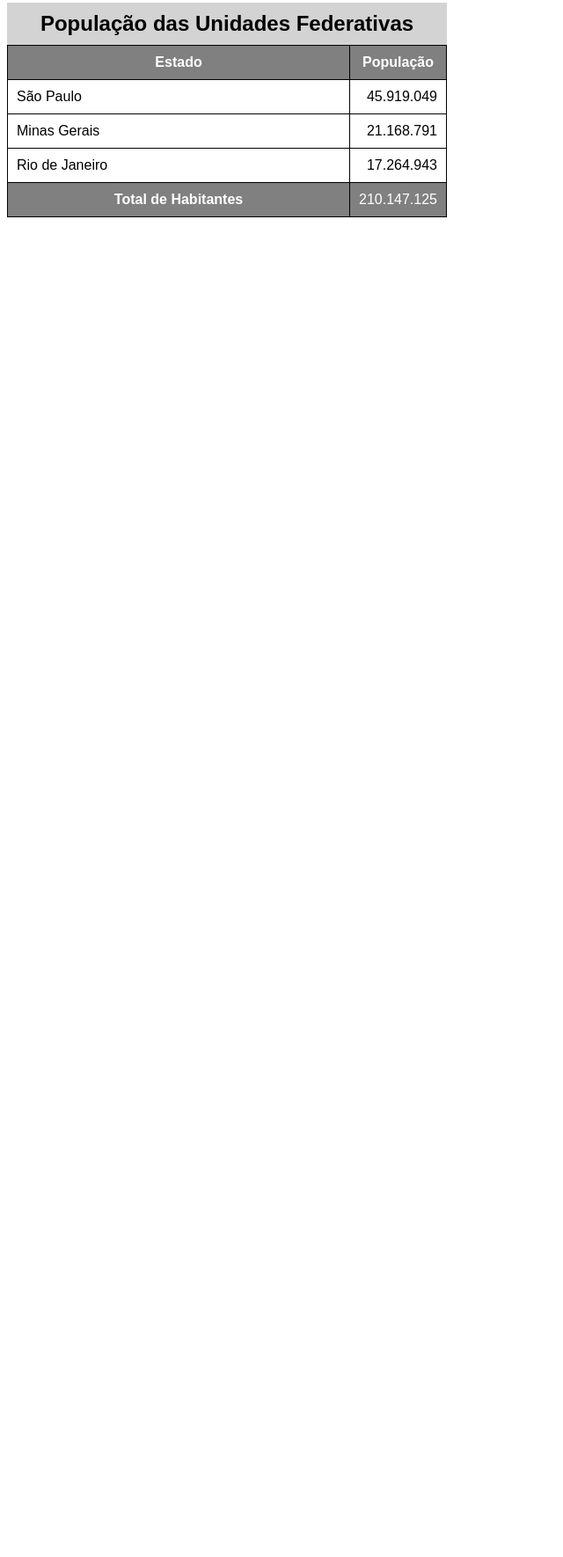
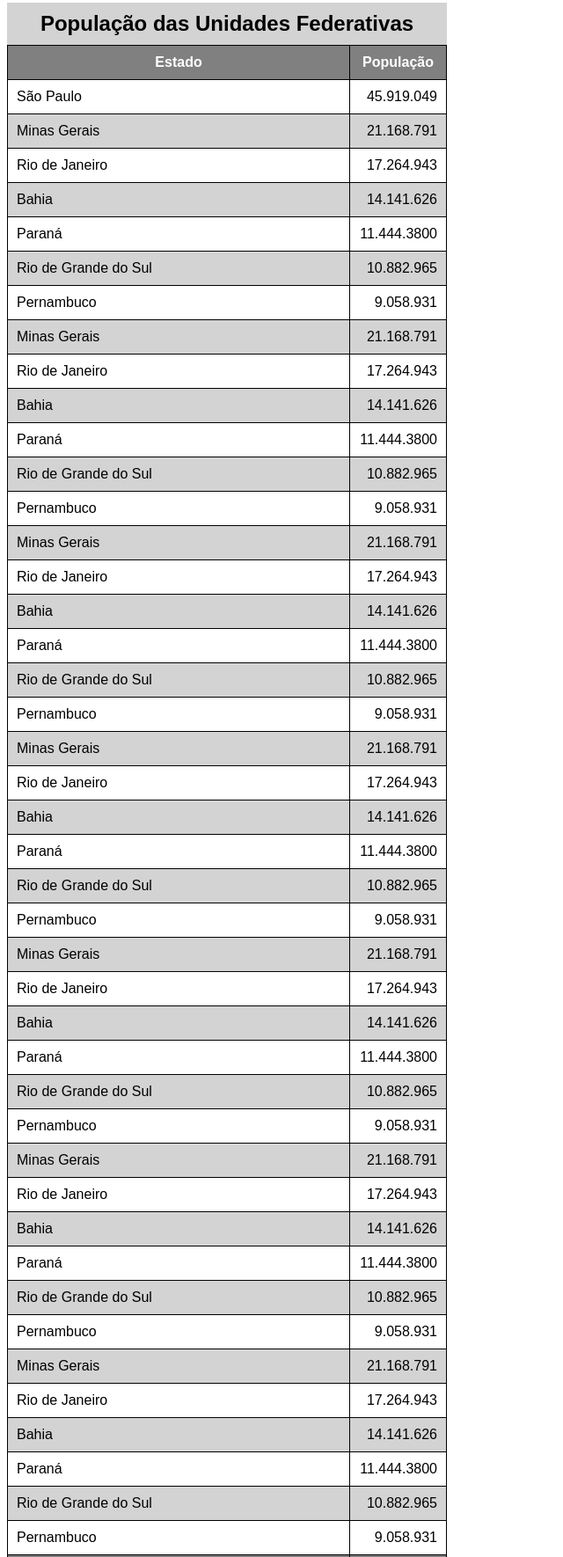
Before and after one commit to DiegoMacielDC/html-css, a plain HTML site: page exercicios/ex23/tabela02.html in a window 1280 px wide. Shown: the part 77-1847 px from the top of the page at 88% size, without its empty margins (0-640 px from the left). Before the commit the page ends 800 px from the top, so only its background shows below. Drawn offline with Linux system fonts and the light colour scheme.

Commit message:
update ex23 tabela02, 03 e 04

```diff
--- a/exercicios/ex23/tabela02.html
+++ b/exercicios/ex23/tabela02.html
@@ -12,6 +12,7 @@
         table{
             width: 500px;
             border-collapse: collapse;
+            position: relative;
         }
 
         td, th{
@@ -28,12 +29,28 @@
 
         thead{
             background-color: gray;
-            color: white
+            color: white;
+
         }
 
         tfoot{
             background-color: gray;
             color: white;
+        }
+
+        thead > tr > th{
+            position: sticky;
+            top: -1px;
+            background-color: gray;
+
+        }
+
+        tbody > tr:nth-child(odd){/*Pode usar 2n que siguinifica de 2 em 2 linhas ou odd impar ou even par*/
+            background-color: white;
+        }
+
+        tbody > tr:nth-child(even){/*Pode usar 2n que siguinifica de 2 em 2 linhas ou odd impar ou even par*/
+            background-color: lightgray;
         }
 
         td.num{
@@ -77,6 +94,160 @@
                 <td>Rio de Janeiro</td>
                 <td class="num">17.264.943</td>
             </tr>
+            <tr>
+                <td>Bahia</td>
+                <td class="num">14.141.626</td>
+            </tr>
+            <tr>
+                <td>Paraná</td>
+                <td class="num">11.444.3800</td>
+            </tr>
+            <tr>
+                <td>Rio de Grande do Sul</td>
+                <td class="num">10.882.965</td>
+            </tr>
+            <tr>
+                <td>Pernambuco</td>
+                <td class="num">9.058.931</td>
+            </tr>
+            <td>Minas Gerais</td>
+            <td class="num">21.168.791</td>
+        </tr>
+        <tr>
+            <td>Rio de Janeiro</td>
+            <td class="num">17.264.943</td>
+        </tr>
+        <tr>
+            <td>Bahia</td>
+            <td class="num">14.141.626</td>
+        </tr>
+        <tr>
+            <td>Paraná</td>
+            <td class="num">11.444.3800</td>
+        </tr>
+        <tr>
+            <td>Rio de Grande do Sul</td>
+            <td class="num">10.882.965</td>
+        </tr>
+        <tr>
+            <td>Pernambuco</td>
+            <td class="num">9.058.931</td>
+        </tr>
+        <td>Minas Gerais</td>
+        <td class="num">21.168.791</td>
+    </tr>
+    <tr>
+        <td>Rio de Janeiro</td>
+        <td class="num">17.264.943</td>
+    </tr>
+    <tr>
+        <td>Bahia</td>
+        <td class="num">14.141.626</td>
+    </tr>
+    <tr>
+        <td>Paraná</td>
+        <td class="num">11.444.3800</td>
+    </tr>
+    <tr>
+        <td>Rio de Grande do Sul</td>
+        <td class="num">10.882.965</td>
+    </tr>
+    <tr>
+        <td>Pernambuco</td>
+        <td class="num">9.058.931</td>
+    </tr>
+    <td>Minas Gerais</td>
+    <td class="num">21.168.791</td>
+</tr>
+<tr>
+    <td>Rio de Janeiro</td>
+    <td class="num">17.264.943</td>
+</tr>
+<tr>
+    <td>Bahia</td>
+    <td class="num">14.141.626</td>
+</tr>
+<tr>
+    <td>Paraná</td>
+    <td class="num">11.444.3800</td>
+</tr>
+<tr>
+    <td>Rio de Grande do Sul</td>
+    <td class="num">10.882.965</td>
+</tr>
+<tr>
+    <td>Pernambuco</td>
+    <td class="num">9.058.931</td>
+</tr>
+<td>Minas Gerais</td>
+<td class="num">21.168.791</td>
+</tr>
+<tr>
+<td>Rio de Janeiro</td>
+<td class="num">17.264.943</td>
+</tr>
+<tr>
+<td>Bahia</td>
+<td class="num">14.141.626</td>
+</tr>
+<tr>
+<td>Paraná</td>
+<td class="num">11.444.3800</td>
+</tr>
+<tr>
+<td>Rio de Grande do Sul</td>
+<td class="num">10.882.965</td>
+</tr>
+<tr>
+<td>Pernambuco</td>
+<td class="num">9.058.931</td>
+</tr>
+<td>Minas Gerais</td>
+<td class="num">21.168.791</td>
+</tr>
+<tr>
+<td>Rio de Janeiro</td>
+<td class="num">17.264.943</td>
+</tr>
+<tr>
+<td>Bahia</td>
+<td class="num">14.141.626</td>
+</tr>
+<tr>
+<td>Paraná</td>
+<td class="num">11.444.3800</td>
+</tr>
+<tr>
+<td>Rio de Grande do Sul</td>
+<td class="num">10.882.965</td>
+</tr>
+<tr>
+<td>Pernambuco</td>
+<td class="num">9.058.931</td>
+</tr>
+<td>Minas Gerais</td>
+<td class="num">21.168.791</td>
+</tr>
+<tr>
+<td>Rio de Janeiro</td>
+<td class="num">17.264.943</td>
+</tr>
+<tr>
+<td>Bahia</td>
+<td class="num">14.141.626</td>
+</tr>
+<tr>
+<td>Paraná</td>
+<td class="num">11.444.3800</td>
+</tr>
+<tr>
+<td>Rio de Grande do Sul</td>
+<td class="num">10.882.965</td>
+</tr>
+<tr>
+<td>Pernambuco</td>
+<td class="num">9.058.931</td>
+</tr>
         </tbody>
 
         <tfoot>
```
Also changed, not shown: exercicios/ex23/tabela03.html (added, +51 -0 lines), exercicios/ex23/tabela04.html (added, +94 -0 lines).
